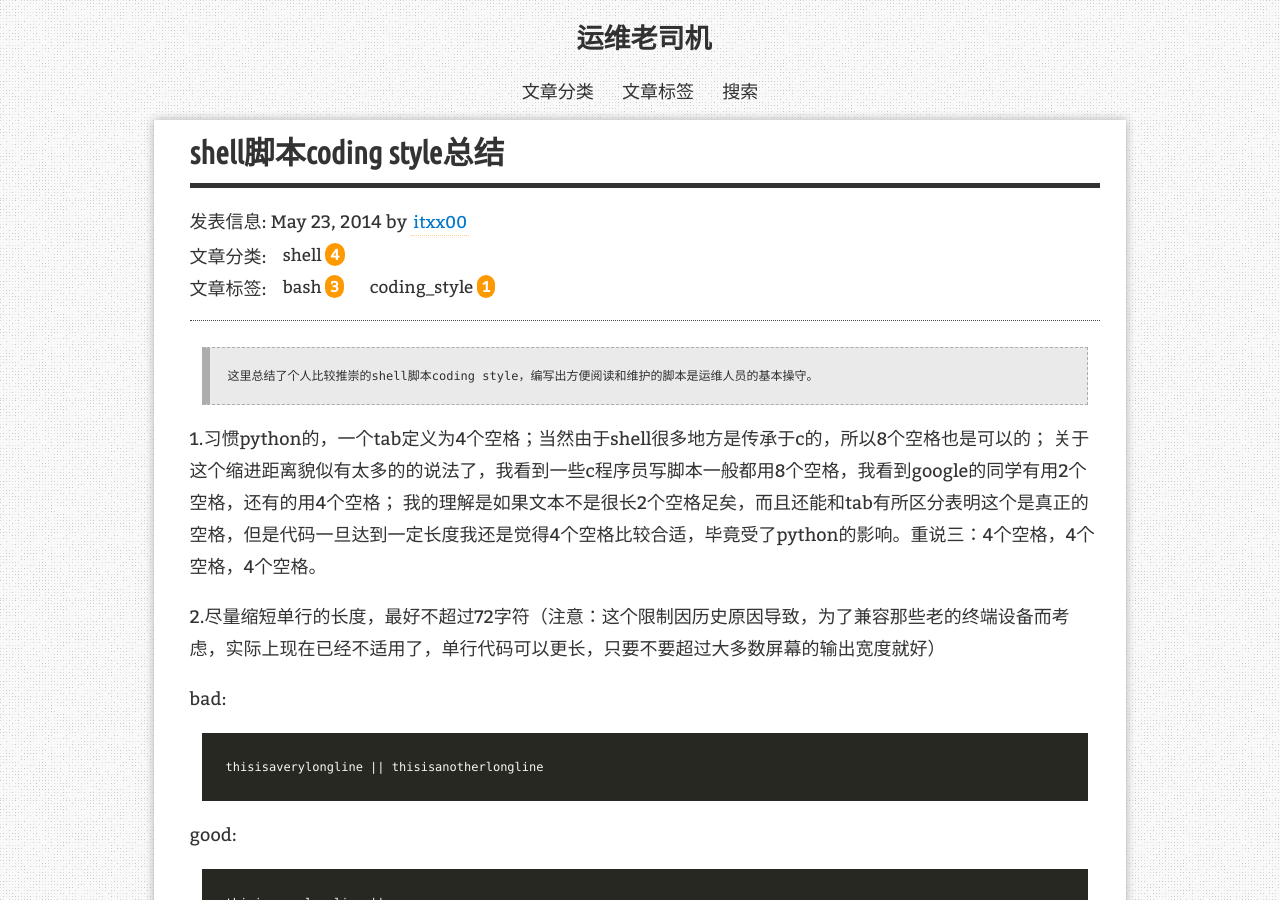
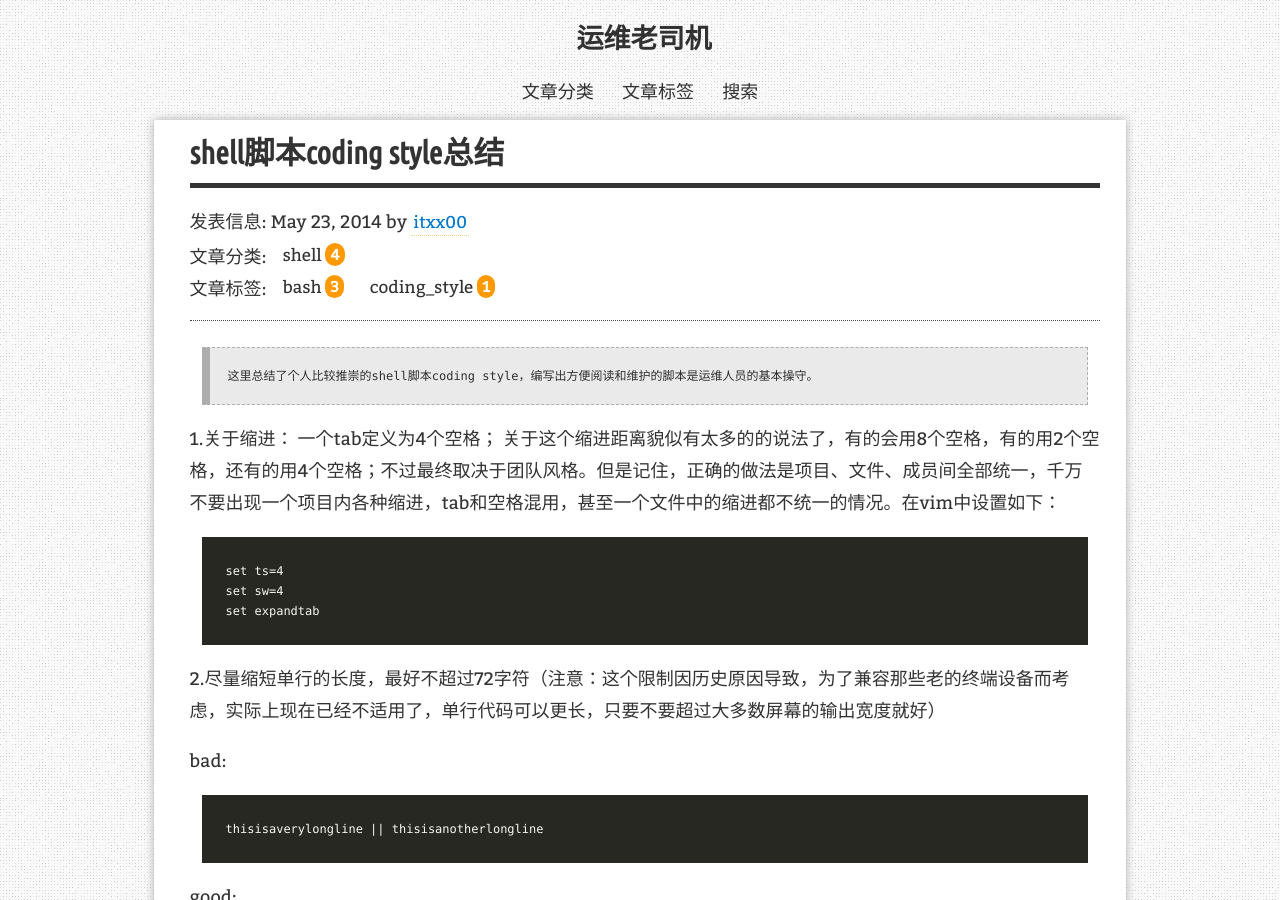
Before and after one commit to itxx00/itxx00.github.io, a Jekyll site: the page built from _posts/2014-05-23-bash-shell-coding-style.md, in a window 1280 px wide and 900 px high. Built offline with Jekyll 4.4.1, drawn with Linux system fonts in a browser that asks for light colours; nearby versions of some CDN libraries; comment, search, counter and statistics services are not loaded.

Commit message:
new post: 2014-05-23-bash-shell-coding-style.md

````diff
--- a/_posts/2014-05-23-bash-shell-coding-style.md
+++ b/_posts/2014-05-23-bash-shell-coding-style.md
@@ -11,9 +11,13 @@ tags: [bash, coding_style ]
 * Kramdown table of contents
 {:toc .toc}
 
-1.习惯python的，一个tab定义为4个空格；当然由于shell很多地方是传承于c的，所以8个空格也是可以的；
-关于这个缩进距离貌似有太多的的说法了，我看到一些c程序员写脚本一般都用8个空格，我看到google的同学有用2个空格，还有的用4个空格；
-我的理解是如果文本不是很长2个空格足矣，而且还能和tab有所区分表明这个是真正的空格，但是代码一旦达到一定长度我还是觉得4个空格比较合适，毕竟受了python的影响。重说三：4个空格，4个空格，4个空格。
+1.关于缩进： 一个tab定义为4个空格；
+关于这个缩进距离貌似有太多的的说法了，有的会用8个空格，有的用2个空格，还有的用4个空格；不过最终取决于团队风格。但是记住，正确的做法是项目、文件、成员间全部统一，千万不要出现一个项目内各种缩进，tab和空格混用，甚至一个文件中的缩进都不统一的情况。在vim中设置如下：
+```
+set ts=4
+set sw=4
+set expandtab
+```
 
 2.尽量缩短单行的长度，最好不超过72字符（注意：这个限制因历史原因导致，为了兼容那些老的终端设备而考虑，实际上现在已经不适用了，单行代码可以更长，只要不要超过大多数屏幕的输出宽度就好）
 
````
